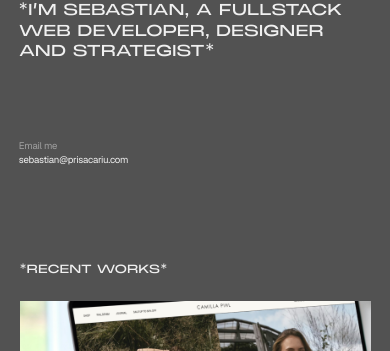
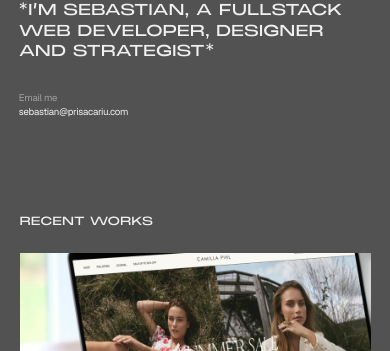
Before and after one commit to Prisaca/prisacariu, a Next.js app: page / in a window 390 px wide. Shown: the part 821-1172 px from the top of the page. Built offline with nearby package versions, Linux system fonts and the light colour scheme.

Commit message:
animated button and mobile

```diff
--- a/src/app/cta-section.tsx
+++ b/src/app/(components)/cta-section.tsx
@@ -4,16 +4,16 @@ import Link from "next/link";
 
 export function CtaSection() {
   return (
-    <section id="main-cta-section" className="py-24">
+    <section id="main-cta-section" className="md:py-24">
       <Logo type="icon" />
-      <Text as="h2" style="display-2" className="pt-12 [&>*]:block">
+      <Text as="h2" style="display-2" className="pt-4 md:pt-12 [&>*]:block">
         <span>THIS IS THE PART WHERE</span>
         <span>YOU GET IN TOUCH AND</span>
         <span>WE MAKE SOMETHING</span>
         <span>COOL HAPPEN!</span>
       </Text>
-      <div className="grid gap-16 pt-24 md:grid-cols-6">
-        <button className="col-span-2 py-4 pr-4 text-left">
+      <div className="grid gap-0 pt-4 md:grid-cols-6 md:gap-16 md:pt-24">
+        <button className="py-2 pr-4 text-left md:col-span-2 md:py-4">
           <Text
             as="p"
             style="tag"
@@ -25,7 +25,7 @@ export function CtaSection() {
             sebastian@prisacariu.com
           </Text>
         </button>
-        <button className="py-4 pr-4 text-left">
+        <button className="py-2 pr-4 text-left md:py-4">
           <Text
             as="p"
             style="tag"
@@ -37,7 +37,7 @@ export function CtaSection() {
             +47 944 48 582
           </Text>
         </button>
-        <div className="col-span-3 py-4 pr-4 text-left">
+        <div className="py-2 pr-4 text-left md:col-span-3 md:py-4">
           <Text
             as="p"
             style="tag"
--- a/src/app/footer.tsx
+++ b/src/app/(components)/footer.tsx
@@ -3,12 +3,12 @@ import { Text } from "@/atoms/text";
 
 export function Footer() {
   return (
-    <footer className="pb-8 pt-24">
-      <h2>
+    <footer className="pb-2 pt-24 md:pt-32 md:pb-8">
+      <h2 className="pb-8 md:pb-0">
         <NameXL />
         <span className="sr-only">Sebastian Prisacariu</span>
       </h2>
-      <nav className="pt-10 grid md:grid-cols-6 gap-16">
+      <nav className="grid grid-cols-2 md:grid-cols-6 md:gap-16 md:pt-10">
         <Text
           as="p"
           style="tag"
@@ -19,28 +19,28 @@ export function Footer() {
         <Text
           as="p"
           style="tag"
-          className="text-secondary-foreground leading-[1.4em] opacity-75"
+          className="text-secondary-foreground row-start-2 leading-[1.4em] opacity-75 md:col-start-2 md:row-start-1"
         >
           Designer
         </Text>
         <Text
           as="p"
           style="tag"
-          className="text-secondary-foreground col-span-2 leading-[1.4em] opacity-75"
+          className="text-secondary-foreground row-start-3 leading-[1.4em] opacity-75 md:col-span-2 md:row-start-1"
         >
           Brand Strategist
         </Text>
         <Text
           as="p"
           style="tag"
-          className="text-secondary-foreground text-right leading-[1.4em] opacity-75"
+          className="text-secondary-foreground leading-[1.4em] opacity-75 md:text-right"
         >
           Oslo, Norway
         </Text>
         <Text
           as="p"
           style="tag"
-          className="text-secondary-foreground text-right leading-[1.4em] opacity-75"
+          className="text-secondary-foreground leading-[1.4em] opacity-75 md:text-right"
         >
           © Prisacariu 2024
         </Text>
--- a/src/app/hero.tsx
+++ b/src/app/(components)/hero.tsx
@@ -74,7 +74,8 @@ export function Hero() {
           <span>{"WEB DEVELOPER, DESIGNER"}</span>
           <span>{"AND STRATEGIST*"}</span>
         </Text>
-        <button className="mt-16 py-4 pr-4 text-left md:mt-44">
+        <button className="mt-4 py-4 pr-4 text-left md:mt-44">
+          <div className="animated-button">
             <Text
               as="p"
               style="tag"
@@ -82,9 +83,15 @@ export function Hero() {
             >
               Email me
             </Text>
+            <div className="animated-button-content">
               <Text as="p" style="tag" className="pt-1 font-light md:text-sm">
                 sebastian@prisacariu.com
               </Text>
+              <Text as="p" style="tag" className="pt-1 font-light md:text-sm">
+                sebastian@prisacariu.com
+              </Text>
+            </div>
+          </div>
         </button>
       </section>
     </section>
--- a/src/app/project.tsx
+++ b/src/app/(components)/project.tsx
@@ -1,5 +1,6 @@
 import { Arrow } from "@/atoms/icons/arrow";
 import { Text } from "@/atoms/text";
+import clsx from "clsx";
 import Image from "next/image";
 import Link from "next/link";
 
@@ -24,7 +25,7 @@ export type Project = {
 
 export function Project(props: Project) {
   return (
-    <article className="md:border-b-foreground flex flex-col-reverse md:grid md:grid-cols-2 md:border-b-[2px]">
+    <article className={clsx("md:border-b-foreground flex flex-col-reverse md:grid md:grid-cols-2 md:border-b-[2px]")}>
       <div className="md:border-r-foreground flex flex-col justify-between py-8 md:border-r-[1px]">
         {/* top */}
         <div className="flex flex-row justify-between">
--- a/src/app/projects.tsx
+++ b/src/app/(components)/projects.tsx
@@ -109,16 +109,19 @@ export function Projects() {
     <section id="recent-projects" className="pb-20">
       <div
         id="recent-projects-head"
-        className="flex flex-col gap-6 pb-6 md:pb-0"
+        className="flex flex-col gap-4 pb-6 md:pb-0"
       >
-        <div className="bg-foreground hidden h-[2px] w-full rounded-full md:block" />
-        <h2 className="font-monument md:text-center text-[3vw] uppercase leading-[1.4em] md:text-[1.125vw]">
-          *Recent works*
+        <h2 className="font-monument text-[3vw] uppercase leading-[1.4em] md:text-right md:text-[1.125vw]">
+          Recent works
         </h2>
         <div className="bg-foreground hidden h-[2px] w-full rounded-full md:block" />
       </div>
       {articles.map((article, index) => (
-        <Project key={index} index={index} {...article} />
+        <Project
+          key={index}
+          index={index}
+          {...article}
+        />
       ))}
     </section>
   );
--- a/src/atoms/icons/name-xl.tsx
+++ b/src/atoms/icons/name-xl.tsx
@@ -2,7 +2,6 @@ export function NameXL() {
   return (
     <svg
       width="1603"
-      height="351"
       viewBox="0 0 1603 351"
       fill="none"
       xmlns="http://www.w3.org/2000/svg"
--- a/src/atoms/text.tsx
+++ b/src/atoms/text.tsx
@@ -10,7 +10,7 @@ export const textVariants = cva("", {
       "display-1":
         "text-[9.5vw] font-monument tracking-tighter leading-[1em] font-normal ml-[-0.07em]",
       "display-2":
-        "text-[3.75vw] font-monument tracking-[-0.02em] leading-[1em] font-normal ml-[-0.07em]",
+        "text-[5vw] md:text-[3.75vw] font-monument tracking-[-0.02em] md:leading-[1.1em] font-normal ml-[-0.07em]",
       "display-3":
         "text-[4vw] md:text-[2vw] font-monument leading-[1.31em] font-normal ml-[-0.07em]",
       "display-4":
--- a/src/styles/globals.css
+++ b/src/styles/globals.css
@@ -62,3 +62,42 @@
 :root {
   --page-padding-x: min(2rem, 5vw);
 }
+
+.animated-button {
+  position: relative;
+  & .animated-button-content {
+    & > * {
+      transition:
+        all 100ms ease,
+        transform 150ms ease,
+        opacity 75ms ease;
+    }
+    & > *:first-child {
+      transition-delay: 120ms;
+    }
+    & > *:last-child {
+      position: absolute;
+      transition-delay: 10ms;
+      opacity: 0;
+      transform: rotateX(-90deg);
+    }
+  }
+
+  &:hover {
+    & .animated-button-content {
+      position: relative;
+      perspective: 50px;
+      & > *:first-child {
+        transform: translateY(-100%) rotateX(90deg);
+        rotate: -30%;
+        opacity: 0;
+        transition-delay: 10ms;
+      }
+      & > *:last-child {
+        transform: translateY(-100%) rotateX(0deg);
+        transition-delay: 100ms;
+        opacity: 1;
+      }
+    }
+  }
+}
```
Also changed, not shown: src/app/page.tsx (+5 -5 lines), src/app/(components)/navbar.tsx (renamed from src/app/Navbar.tsx). Lines whose indentation alone changed are shown as unchanged.
